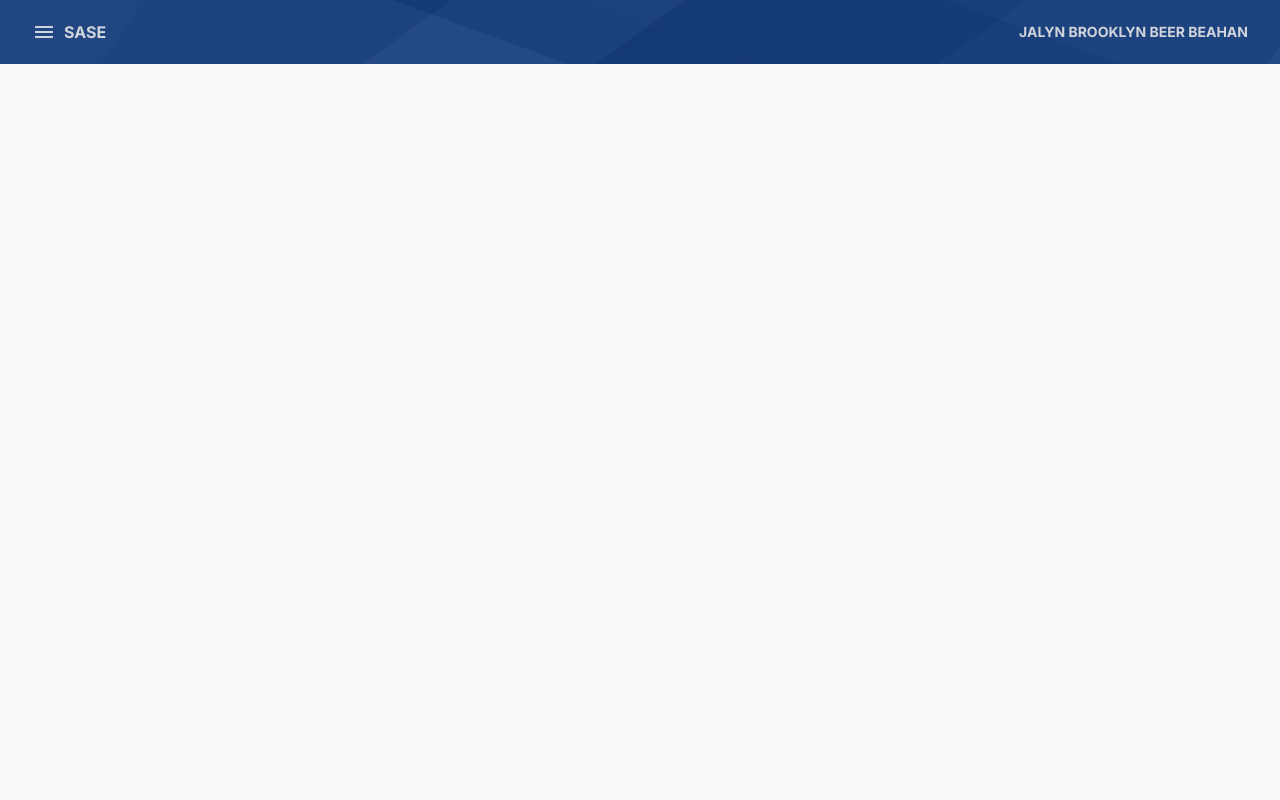
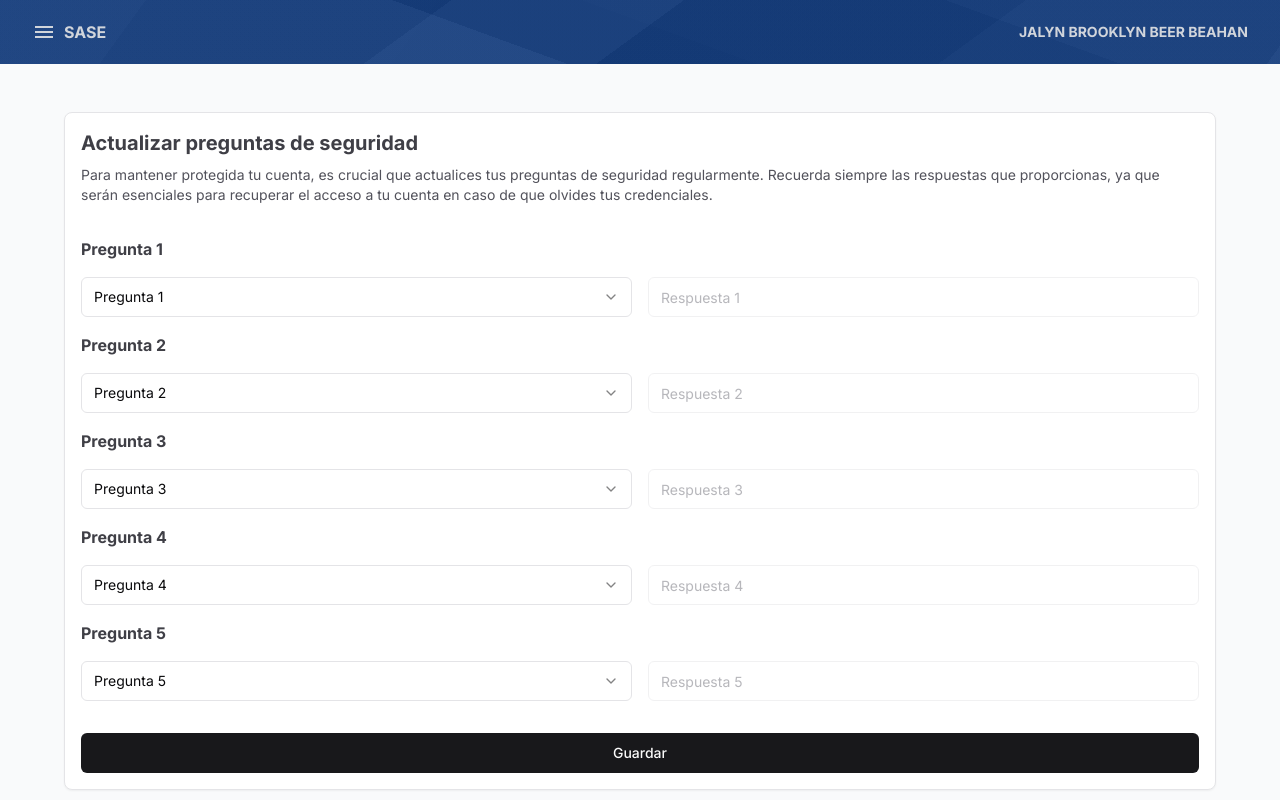
Before and after one commit to Gabo-div/uneg-sase-frontend, a Next.js app: page /dashboard/security in a window 1280 px wide. Built offline with nearby package versions, Linux system fonts and the light colour scheme.

Commit message:
feat(app): pagina de preguntas de seguridad

```diff
--- a/src/app/dashboard/security/page.tsx
+++ b/src/app/dashboard/security/page.tsx
@@ -1,3 +1,22 @@
+import { Card } from "@/components/ui/card";
+import SecurityQuestionsForm from "@/layouts/SecurityQuestionsForm";
+
 export default function Security() {
-	return <div></div>
+	return (
+		<Card>
+			<div className="mb-8">
+				<h2 className="mb-2 text-xl font-bold text-zinc-700 dark:text-zinc-100">
+					Actualizar preguntas de seguridad
+				</h2>
+				<p className="text-sm text-zinc-600 dark:text-zinc-400">
+					Para mantener protegida tu cuenta, es crucial que actualices tus
+					preguntas de seguridad regularmente. Recuerda siempre las respuestas
+					que proporcionas, ya que serán esenciales para recuperar el acceso a
+					tu cuenta en caso de que olvides tus credenciales.
+				</p>
+			</div>
+
+			<SecurityQuestionsForm />
+		</Card>
+	);
 }
--- /dev/null
+++ b/src/layouts/SecurityQuestionsForm.tsx
@@ -0,0 +1,101 @@
+"use client";
+
+import { Button } from "@/components/ui/button";
+import { Input } from "@/components/ui/input";
+import {
+	Select,
+	SelectContent,
+	SelectItem,
+	SelectTrigger,
+	SelectValue,
+} from "@/components/ui/select";
+import { useState } from "react";
+
+const securityQuestions = [
+	"Año de nacimiento de su madre",
+	"Año de nacimiento de su padre",
+	"Color favorito",
+	"Heroe de la infancia",
+	"Nombre de su primera mascota",
+	"Nombre de su mejor amigo de la infancia",
+];
+
+const numberOfQuestions = 5;
+
+export default function SecurityQuestionsForm() {
+	const [selectValues, setSelectValues] = useState<(string | undefined)[]>(
+		new Array(numberOfQuestions).fill(undefined),
+	);
+
+	const [inputValues, setInputValues] = useState<string[]>(
+		new Array(numberOfQuestions).fill(""),
+	);
+
+	const resetQuestion = (index: number) => {
+		setSelectValues((current) => current.with(index, undefined));
+		setInputValues((current) => current.with(index, ""));
+	};
+
+	const handleSelectChange = (value: string, index: number) => {
+		console.log(value);
+
+		const alreadySelectedIndex = selectValues.findIndex((v) => v === value);
+
+		if (alreadySelectedIndex != -1) {
+			resetQuestion(alreadySelectedIndex);
+		}
+
+		setSelectValues((current) => current.with(index, value));
+	};
+
+	const handleInputChange = (value: string, index: number) => {
+		setInputValues((current) => current.with(index, value));
+	};
+
+	const handleSubmit = (e: React.FormEvent) => {
+		e.preventDefault();
+	};
+
+	return (
+		<form className="flex flex-col gap-4" onSubmit={handleSubmit}>
+			{Array.from({ length: numberOfQuestions }).map((_, i) => (
+				<div key={i} className="grid grid-cols-1 gap-4 lg:grid-cols-2">
+					<p className="font-bold text-zinc-700 dark:text-zinc-100 lg:col-span-2">
+						Pregunta {i + 1}
+					</p>
+					<Select
+						value={selectValues[i]}
+						onValueChange={(value) => handleSelectChange(value, i)}
+					>
+						<SelectTrigger>
+							<SelectValue placeholder={"Pregunta " + (i + 1)} />
+						</SelectTrigger>
+						<SelectContent>
+							{securityQuestions.map((question) => (
+								<SelectItem
+									key={question}
+									value={question
+										.toLowerCase()
+										.normalize()
+										.replaceAll(" ", "-")}
+								>
+									{question}
+								</SelectItem>
+							))}
+						</SelectContent>
+					</Select>
+					<Input
+						placeholder={"Respuesta " + (i + 1)}
+						disabled={!selectValues[i]}
+						value={inputValues[i]}
+						onChange={(e) => handleInputChange(e.target.value, i)}
+					/>
+				</div>
+			))}
+
+			<Button className="mt-4" type="submit">
+				Guardar
+			</Button>
+		</form>
+	);
+}
```
